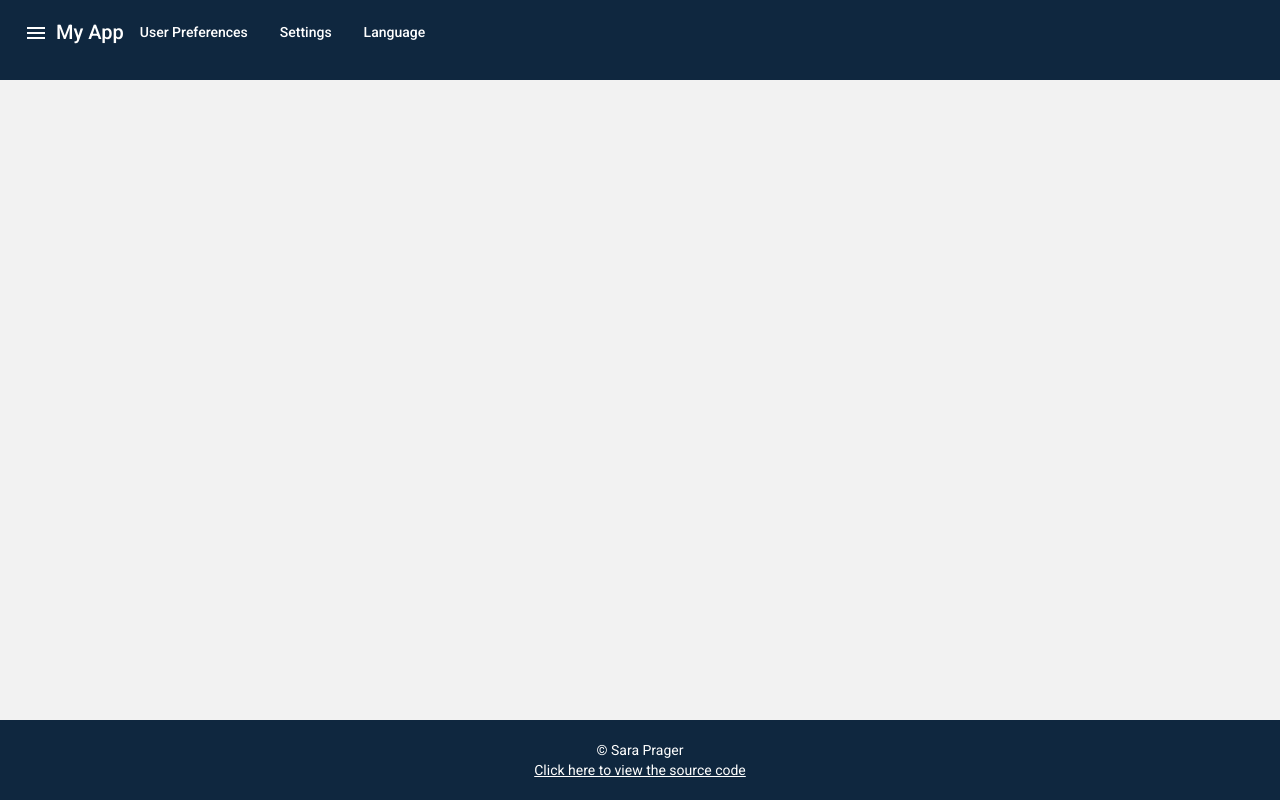
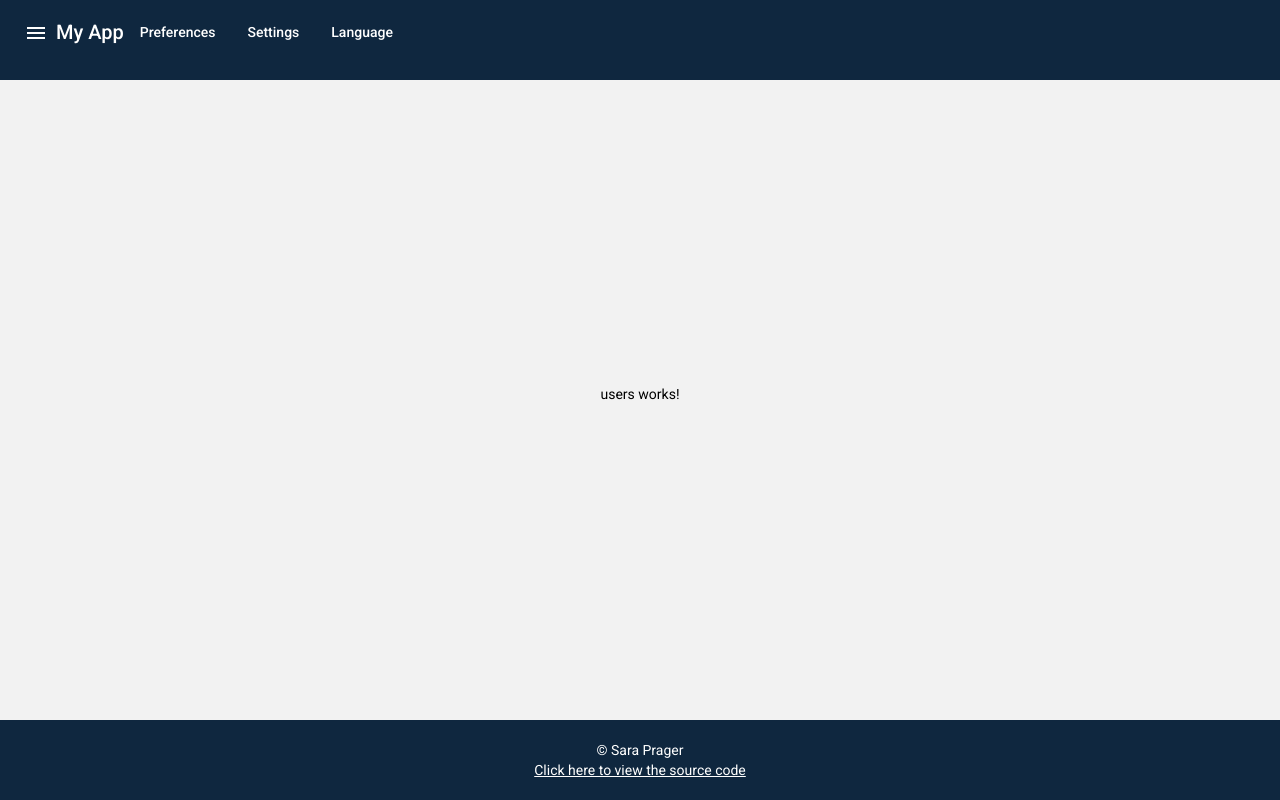
Before and after one commit to SaraPrager/AppSync, an Angular app in the folder front-end/hello-world-appsync-app/: page /users in a window 1280 px wide. Before the commit this address led to /. Built offline with nearby package versions, Linux system fonts and the light colour scheme.

Commit message:
Routing support

```diff
--- a/front-end/hello-world-appsync-app/src/app/app-routing.module.ts
+++ b/front-end/hello-world-appsync-app/src/app/app-routing.module.ts
@@ -1,7 +1,10 @@
 import { NgModule } from '@angular/core';
 import { Routes, RouterModule } from '@angular/router';
+import { UsersComponent } from './users/users.component';
 
-const routes: Routes = [];
+const routes: Routes = [
+  { path: 'users', component: UsersComponent },
+];
 
 @NgModule({
   imports: [RouterModule.forRoot(routes)],
--- a/front-end/hello-world-appsync-app/src/app/app.component.html
+++ b/front-end/hello-world-appsync-app/src/app/app.component.html
@@ -6,24 +6,19 @@
         <h1> {{ app_name }} </h1>
         <span class="menu-spacer"></span>
         <div>
-            <!--[routerLink]="'/accounts'"-->
-            <a mat-button>User Preferences</a>
-            <a mat-button>Settings</a>
-            <a mat-button>Language</a>
+          <a *ngFor="let link of header_links" mat-button [routerLink]="[link.url]"> {{ link.label }} </a>
         </div>
     </mat-toolbar-row>
 </mat-toolbar>
 <mat-sidenav-container>
   <mat-sidenav #sidenav class="hwa-sidenav">
     <mat-nav-list>
-      <!--[routerLink]="'/accounts'"-->
-      <a mat-list-item>Dashboard</a>
-      <a mat-list-item>Users</a>
+      <a *ngFor="let link of sidebar_links" mat-list-item [routerLink]="[link.url]"> {{ link.label }} </a>
     </mat-nav-list>
   </mat-sidenav>
   <mat-sidenav-content>
     <div class="hwa-sidenav-content">
-      <!--<router-outlet></router-outlet>-->
+      <router-outlet></router-outlet>
     </div>
   </mat-sidenav-content>
 </mat-sidenav-container>
--- a/front-end/hello-world-appsync-app/src/app/app.component.ts
+++ b/front-end/hello-world-appsync-app/src/app/app.component.ts
@@ -8,4 +8,13 @@ import { Component } from '@angular/core';
 export class AppComponent {
   app_name: string = 'My App';
   source_code_link: string = 'https://github.com/SaraPrager/hello-world-appsync-app';
+  header_links: any = [
+    { label: 'Preferences', url: '/'},
+    { label: 'Settings', url: '/'},
+    { label: 'Language', url: '/'}
+  ];
+  sidebar_links: any = [
+    { label: 'Dashboard', url: '/'},
+    { label: 'Users', url: '/users'},
+  ];
 }
--- a/front-end/hello-world-appsync-app/src/app/app.module.ts
+++ b/front-end/hello-world-appsync-app/src/app/app.module.ts
@@ -8,10 +8,12 @@ import { MatIconModule } from '@angular/material/icon';
 import { MatSidenavModule } from '@angular/material/sidenav';
 import { MatListModule } from '@angular/material/list';
 import { MatButtonModule } from '@angular/material/button';
+import { UsersComponent } from './users/users.component';
 
 @NgModule({
   declarations: [
-    AppComponent
+    AppComponent,
+    UsersComponent
   ],
   imports: [
     BrowserModule,
--- /dev/null
+++ b/front-end/hello-world-appsync-app/src/app/users/users.component.html
@@ -0,0 +1 @@
+<p class="hwa-p">users works!</p>
--- /dev/null
+++ b/front-end/hello-world-appsync-app/src/app/users/users.component.scss
@@ -0,0 +1,3 @@
+.hwa-p {
+    color: black;
+}
--- /dev/null
+++ b/front-end/hello-world-appsync-app/src/app/users/users.component.ts
@@ -0,0 +1,14 @@
+import { Component, OnInit } from '@angular/core';
+
+@Component({
+  selector: 'app-users',
+  templateUrl: './users.component.html',
+  styleUrls: ['./users.component.scss']
+})
+export class UsersComponent implements OnInit {
+
+  constructor() { }
+
+  ngOnInit(): void {
+  }
+}
```
Also changed, not shown: 1 other file (tests, documents, lock files or other folders).
